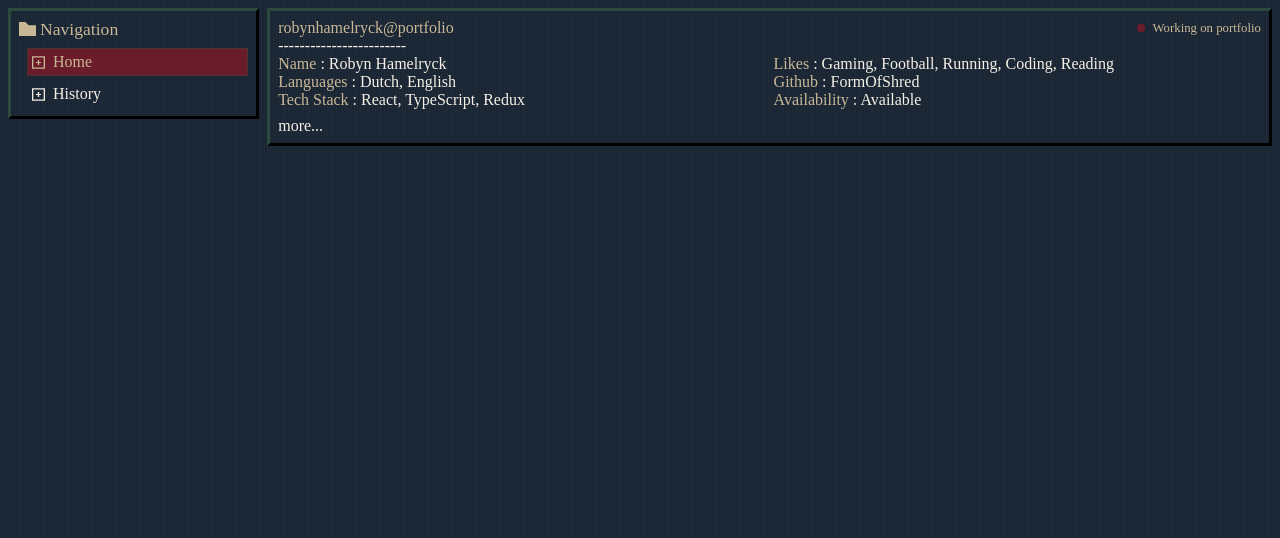
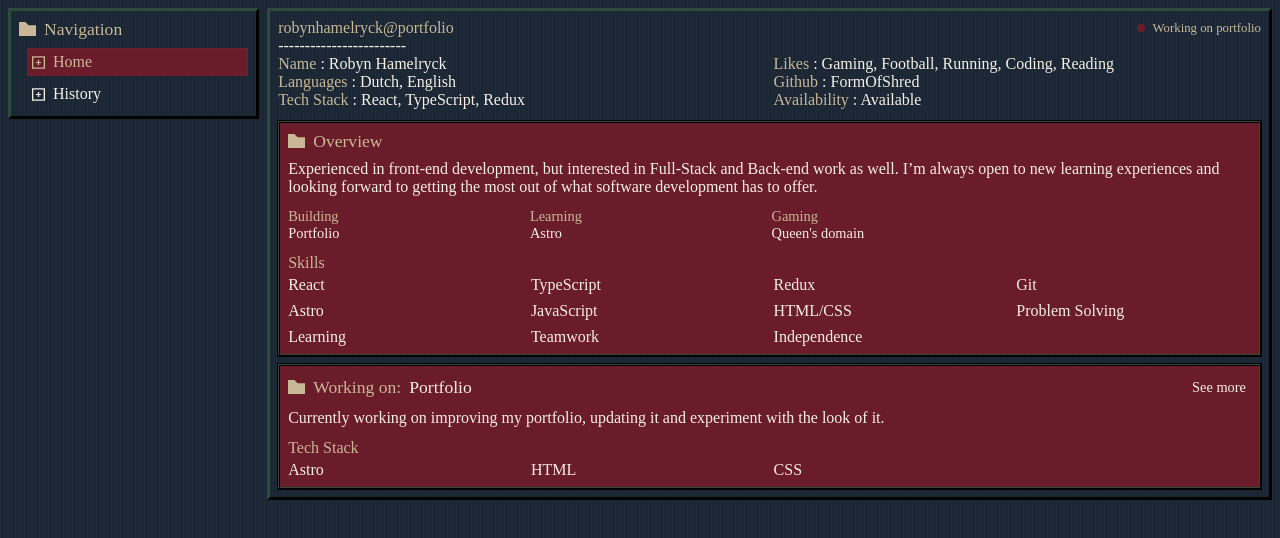
Before and after one commit to FormOfShred/formofshred.github.io, an Astro site: page / in a window 1280 px wide. Built offline with nearby package versions, Linux system fonts and the light colour scheme; Astro itself is replaced by a stand-in of ours.

Commit message:
implement HomeBody

```diff
--- a/src/components/global/NavBar.astro
+++ b/src/components/global/NavBar.astro
@@ -21,7 +21,7 @@ const nav = [
 ---
 <Card
   title={
-    <div class="flex items-center gap-xs">
+    <div class="flex items-center gap-sm">
       <Folder width={17} height={17} />
       <span>{title}</span>
     </div>
--- /dev/null
+++ b/src/components/pages/home/HomeBody.astro
@@ -0,0 +1,123 @@
+---
+import Folder from "../../../assets/icons/Folder.astro";
+import Card from "../../shared/card/Card.astro";
+import Link from "../../shared/link/Link.astro";
+
+const description = "Experienced in front-end development, but interested in Full-Stack and Back-end work as well. I’m always open to new learning experiences and looking forward to getting the most out of what software development has to offer."
+
+const inProgress = [
+  {
+    title: "Building",
+    subtitle: "Portfolio"
+  },
+  {
+    title: "Learning",
+    subtitle: "Astro"
+  },
+  {
+    title: "Gaming",
+    subtitle: "Queen's domain"
+  }
+]
+
+const skills = [
+  "React",
+  "TypeScript",
+  "Redux",
+  "Git",
+  "Astro",
+  "JavaScript",
+  "HTML/CSS",
+  "Problem Solving",
+  "Learning",
+  "Teamwork",
+  "Independence"
+]
+
+const currentlyWorking = {
+  title: "Portfolio",
+  description: "Currently working on improving my portfolio, updating it and experiment with the look of it.",
+  techStack: [
+    "Astro",
+    "HTML",
+    "CSS"
+  ]
+}
+---
+<div class="flex-col gap-sm">
+  <Card
+    title={
+      <div class="flex items-center gap-sm">
+        <Folder width={17} height={17} />
+        <span>Overview</span>
+      </div>
+    }
+    variant="secondary"
+  >
+    <div class="pt-sm">
+      <span>
+        {description}
+      </span>
+
+      <div class="grid grid-cols-4 pt-lg sm:flex-col gap-xs">
+      {
+        inProgress.map(({title, subtitle}) => {
+          return (
+            <div class="flex flex-col">
+              <span class="text-foreground-secondary font-sm">{title}</span>
+              <span class="font-sm">{subtitle}</span>
+            </div>
+          )
+        })
+      }
+      </div>
+
+      <div class="pt-lg">
+        <span class="text-foreground-secondary">Skills</span>
+        <div class="grid grid-cols-4 pt-xs gap-sm">
+          {
+            skills.map((skill) => {
+              return (
+                <span>{skill}</span>
+              )
+            })
+          }
+        </div>
+      </div>
+    </div>
+  </Card>
+  <Card
+    title={
+      <div class="flex items-center justify-between">
+        <div class="flex items-center gap-sm">
+          <Folder width={17} height={17} />
+          <span>Working on:</span>
+          <span class="text-foreground">{currentlyWorking.title}</span>
+        </div>
+        <Link href="/history">
+          <span class="font-sm">See more</span>
+        </Link>
+      </div>
+    }
+    variant="secondary"
+  >
+    <div class="pt-sm">
+      <span>
+        {currentlyWorking.description}
+      </span>
+
+      <div class="pt-lg">
+        <span class="text-foreground-secondary">Tech Stack</span>
+        <div class="grid grid-cols-4 pt-xs gap-sm">
+          {
+            currentlyWorking.techStack.map((skill) => {
+              return (
+                <span>{skill}</span>
+              )
+            })
+          }
+        </div>
+      </div>
+    </div>
+  </Card>
+</div>
--- a/src/components/shared/card/Card.astro
+++ b/src/components/shared/card/Card.astro
@@ -1,9 +1,9 @@
 ---
 import "./card.css";
 
-const { title } = Astro.props;
+const { title, variant = "primary" } = Astro.props;
 ---
-<div class="card">
+<div class={`card card--${variant}`}>
   <div class="card__title">
     {title}
   </div>
--- a/src/components/shared/card/card.css
+++ b/src/components/shared/card/card.css
@@ -1,6 +1,14 @@
 .card {
   border: .2rem outset var(--border);
   padding: var(--spacing-2);
+}
+
+.card--secondary {
+  border: .15rem ridge var(--border);
+
+  outline: .1rem solid var(--outline);
+
+  background-color: var(--background-secondary);
 }
 
 .card__title {
--- a/src/pages/index.astro
+++ b/src/pages/index.astro
@@ -1,4 +1,5 @@
 ---
+import HomeBody from '../components/pages/home/HomeBody.astro';
 import HomeHeader from '../components/pages/home/HomeHeader.astro';
 import Card from '../components/shared/card/Card.astro';
 import Layout from '../layouts/Layout.astro';
@@ -6,9 +7,9 @@ import Layout from '../layouts/Layout.astro';
 
 <Layout>
 	<Card>
-		<div class="flex-col gap-sm">
+		<div class="flex-col gap-lg">
 			<HomeHeader />
-			<span>more...</span>
+			<HomeBody />
 		</div>
 	</Card>
 </Layout>
--- a/src/styles/tokens/spacing.css
+++ b/src/styles/tokens/spacing.css
@@ -2,4 +2,5 @@
   --spacing-0: 0;
   --spacing-1: .25rem;
   --spacing-2: .5rem;
+  --spacing-3: .75rem;
 }
--- a/src/styles/utilities/grid.css
+++ b/src/styles/utilities/grid.css
@@ -11,3 +11,11 @@
 .grid-cols-2 {
   grid-template-columns: repeat(2, minmax(0, 1fr));
 }
+
+.grid-cols-3 {
+  grid-template-columns: repeat(3, minmax(0, 1fr));
+}
+
+.grid-cols-4 {
+  grid-template-columns: repeat(4, minmax(0, 1fr));
+}
--- a/src/styles/utilities/spacing.css
+++ b/src/styles/utilities/spacing.css
@@ -9,6 +9,10 @@
 
 .gap-sm {
   gap: var(--spacing-2);
+}
+
+.gap-lg {
+  gap: var(--spacing-3);
 }
 
 /* Padding */
@@ -24,6 +28,10 @@
   padding: var(--spacing-2);
 }
 
+.p-lg {
+  padding: var(--spacing-3);
+}
+
 /* Padding Left*/
 .pl-none {
   padding-left: var(--spacing-0);
@@ -35,6 +43,10 @@
 
 .pl-sm {
   padding-left: var(--spacing-2);
+}
+
+.pl-lg {
+  padding-left: var(--spacing-3);
 }
 
 /* Padding Top */
@@ -49,3 +61,7 @@
 .pt-sm {
   padding-top: var(--spacing-2);
 }
+
+.pt-lg {
+  padding-top: var(--spacing-3);
+}
```
Also changed, not shown: src/pages/history.astro (added, +10 -0 lines).
